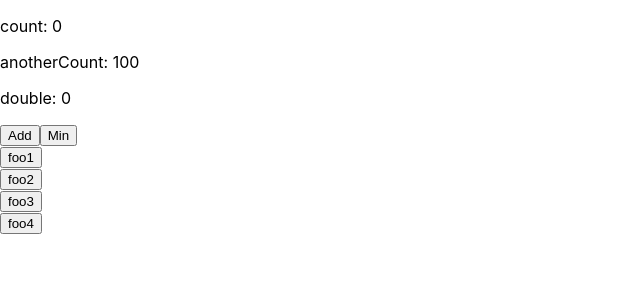
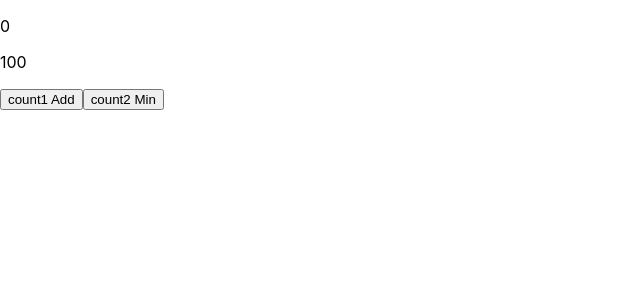
Before and after one commit to Jw-Eminent/react-hook-project, a React app: page / in a window 1280 px wide. Shown: the top 300 px of the page, without its empty margins (0-640 px from the left). Built offline with nearby package versions, Linux system fonts and the light colour scheme.

Commit message:
day5: learn useRef

```diff
--- /dev/null
+++ b/src/NewFeatures/Hooks_day3_1.jsx
@@ -0,0 +1,28 @@
+import React, { useState, useRef, useEffect } from 'react';
+
+// useRef
+
+const HooksDemo = (props) => {
+  const [count1, setCount1] = useState(0);
+  const [count2, setCount2] = useState(100);
+  const countRef = useRef({count1, count2});
+  console.log(countRef.current, {count1, count2});
+  useEffect(() => {
+    if (count1 !== countRef.current.count1) {
+      countRef.current.count1 = count1;
+    }
+    if (count2 !== countRef.current.count2) {
+      countRef.current.count2 = count2;
+    }
+  }, [count1, count2]);
+  return (
+    <div>
+      <p>{count1}</p>
+      <p>{count2}</p>
+      <button onClick={() => {setCount1(count1 + 1); }}>count1 Add</button>
+      <button onClick={() => {setCount2(count2 - 1); }}>count2 Min</button>
+    </div>
+  );
+};
+
+export default HooksDemo;
--- a/src/index.js
+++ b/src/index.js
@@ -7,8 +7,9 @@ import './index.css';
 // import MomoDemo from '../src/NewFeatures/Memo';
 // import HooksDemo from './NewFeatures/Hooks_day1';
 // import HooksDay2Demo from './NewFeatures/Hooks_day2';
-import HooksDay21Demo from './NewFeatures/Hooks_day2_1';
+// import HooksDay21Demo from './NewFeatures/Hooks_day2_1';
+import HooksDay31 from './NewFeatures/Hooks_day3_1';
 import * as serviceWorker from './serviceWorker';
 
-ReactDOM.render(<HooksDay21Demo />, document.getElementById('root'));
+ReactDOM.render(<HooksDay31 />, document.getElementById('root'));
 serviceWorker.unregister();
```
